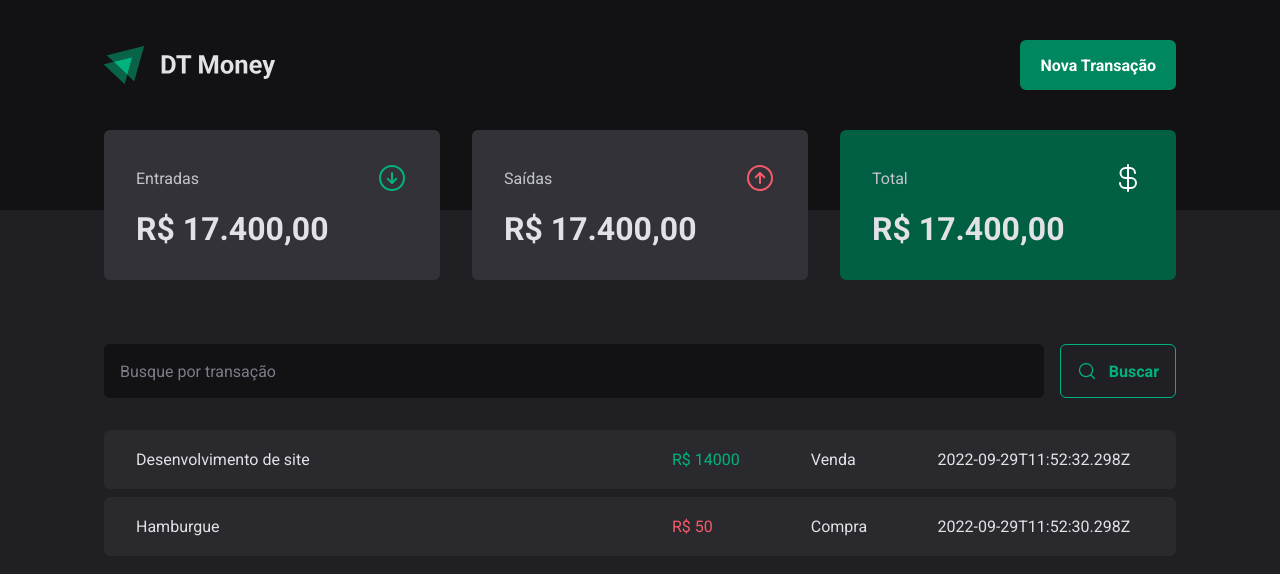
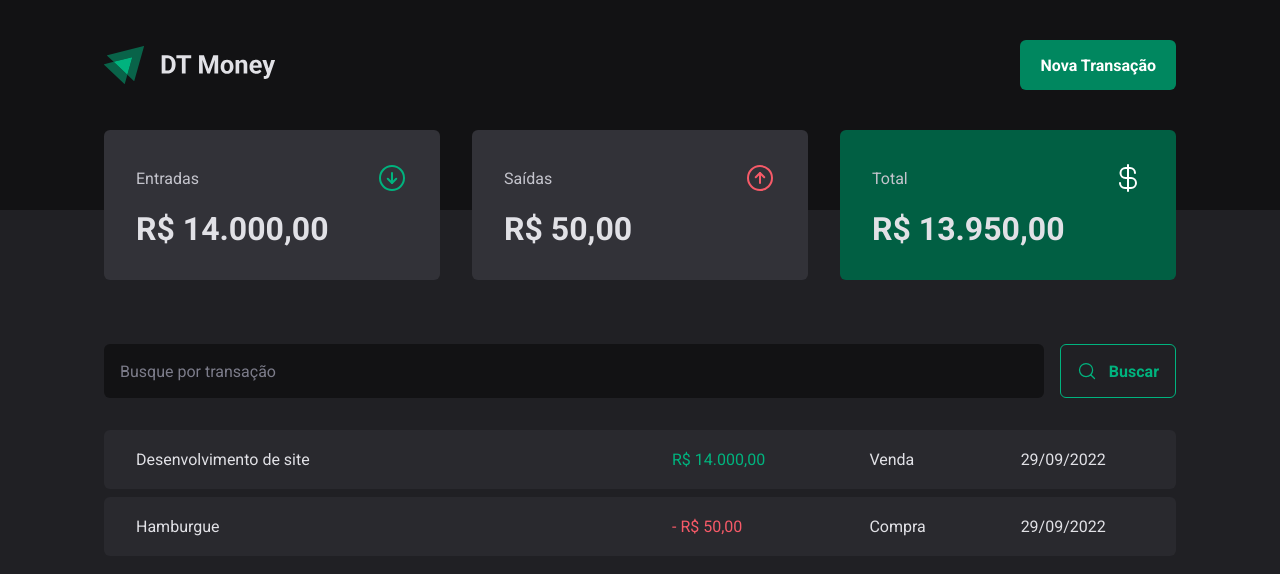
Before and after one commit to EliasHead/dt-money, a React (Vite) app: page / in a window 1280 px wide. Shown: the top 574 px of the page. Built offline with nearby package versions, Linux system fonts and the light colour scheme; data requests are answered from the project's data file.

Commit message:
add first hook summary

```diff
--- a/src/components/Summary/index.tsx
+++ b/src/components/Summary/index.tsx
@@ -1,8 +1,12 @@
 import { SummaryCard, SummaryContainer } from "./styles";
 
 import { ArrowCircleUp, ArrowCircleDown, CurrencyDollar } from 'phosphor-react'
+import { priceFormatter } from "../../utils/formater";
+import { useSummary } from "../../hooks/useSummary";
 
 export function Summary() {
+  const summary = useSummary()
+
   return (
     <SummaryContainer>
       <SummaryCard>
@@ -10,21 +14,21 @@
           <span>Entradas</span>
           <ArrowCircleDown size={32} color="#00b37e" />
         </header>
-        <strong>R$ 17.400,00</strong>
+        <strong>{priceFormatter.format(summary.income)}</strong>
       </SummaryCard>
       <SummaryCard>
         <header>
           <span>Saídas</span>
           <ArrowCircleUp size={32} color="#f75a68" />
         </header>
-        <strong>R$ 17.400,00</strong>
+        <strong>{priceFormatter.format(summary.outcome)}</strong>
       </SummaryCard>
-      <SummaryCard  variant="green">
+      <SummaryCard variant="green">
         <header>
           <span>Total</span>
           <CurrencyDollar size={32} color="#fff" />
         </header>
-        <strong>R$ 17.400,00</strong>
+        <strong>{priceFormatter.format(summary.total)}</strong>
       </SummaryCard>
     </SummaryContainer>
   )
--- /dev/null
+++ b/src/hooks/useSummary.ts
@@ -0,0 +1,27 @@
+import { useContext } from "react";
+import { TransactionsContext } from "../contexts/TransactionsContext";
+
+export function useSummary() {
+  const { transactions } = useContext(TransactionsContext)
+
+  const summary = transactions.reduce(
+    (acc, transaction) => {
+      if (transaction.type === 'income') {
+        acc.income += transaction.price;
+        acc.total += transaction.price;
+      } else {
+        acc.outcome += transaction.price;
+        acc.total -= transaction.price;
+      }
+
+      return acc;
+    },
+    {
+      income: 0,
+      outcome: 0,
+      total: 0
+    }
+  )
+
+  return summary
+}
--- a/src/pages/Transactions/index.tsx
+++ b/src/pages/Transactions/index.tsx
@@ -2,6 +2,7 @@
 import { Header } from "../../components/Header";
 import { Summary } from "../../components/Summary";
 import { TransactionsContext } from "../../contexts/TransactionsContext";
+import { dataFormatter, priceFormatter } from "../../utils/formater";
 import { SearchForm } from './components/SearchForm';
 
 import { PriceHighlight, TransactionsContainer, TransactionsTabel } from "./styles";
@@ -24,11 +25,12 @@
                   <td width="50%">{transaction.description}</td>
                   <td>
                     <PriceHighlight variant={transaction.type}>
-                      <span>R$ {transaction.price}</span>
+                      {transaction.type === 'outcome' && '- '}
+                      <span> {priceFormatter.format(transaction.price)}</span>
                     </PriceHighlight>
                   </td>
                   <td>{transaction.category}</td>
-                  <td>{transaction.createdAt}</td>
+                  <td>{dataFormatter.format(new Date(transaction.createdAt))}</td>
                 </tr>
               )
             })}
--- /dev/null
+++ b/src/utils/formater.ts
@@ -0,0 +1,6 @@
+export const dataFormatter = new Intl.DateTimeFormat('pt-BR')
+
+export const priceFormatter = new Intl.NumberFormat('pt-BR', {
+  style: 'currency',
+  currency: 'BRL',
+})
```
